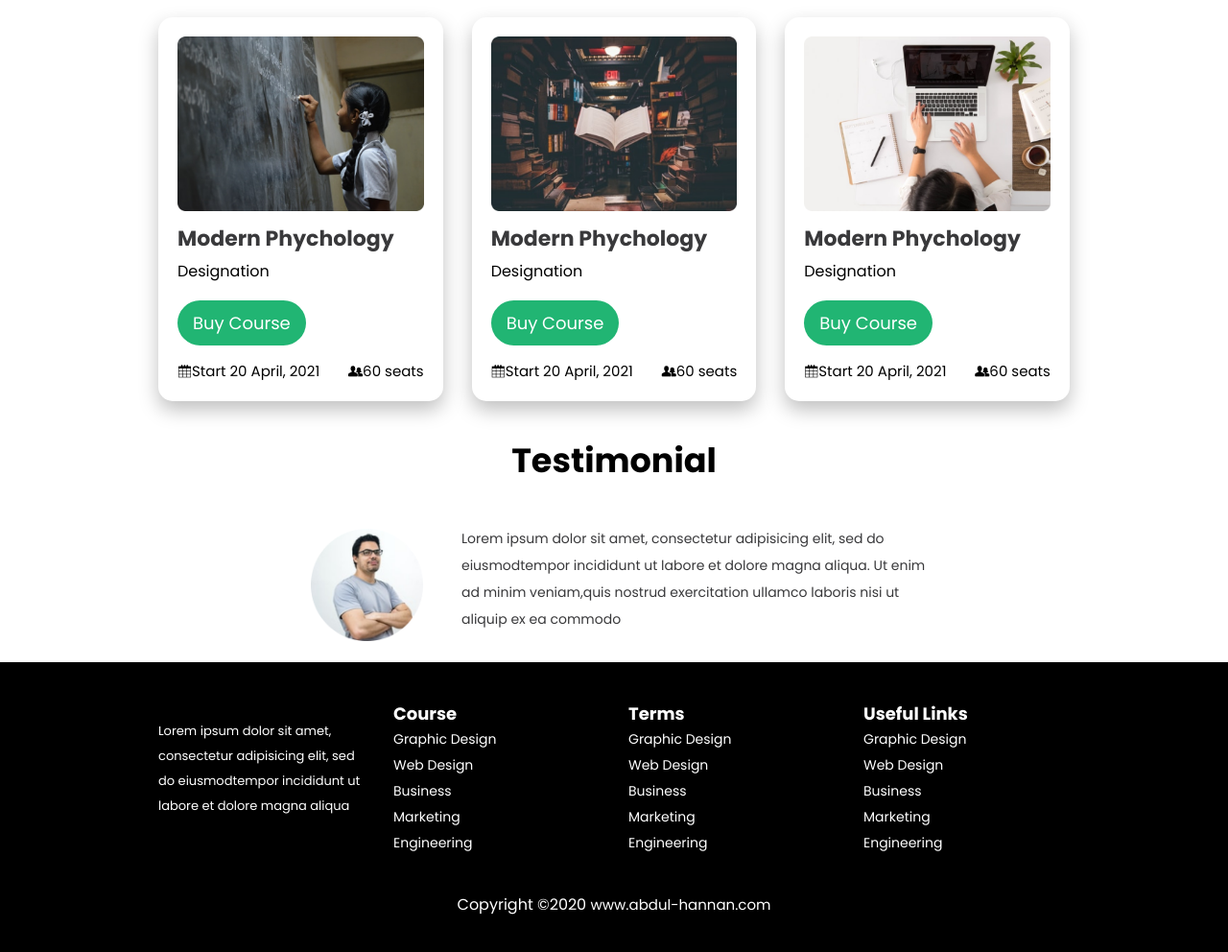
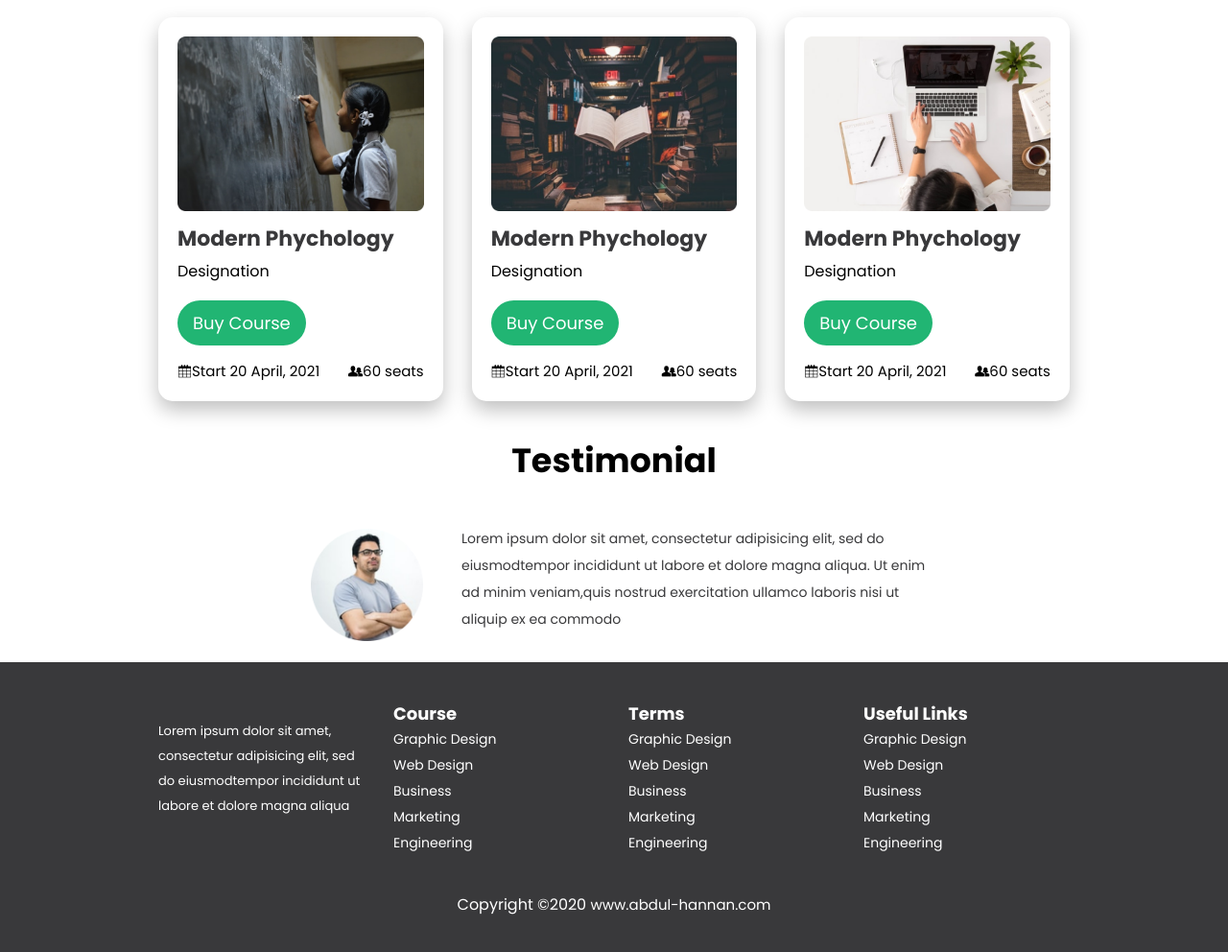
Before and after one commit to hannan-abdul/class-7, a plain HTML site: page index.html in a window 1280 px wide. Shown: the part 820-1812 px from the top of the page at 96% size. Drawn offline with Linux system fonts and the light colour scheme.

Commit message:
Update style.css

```diff
--- a/css/style.css
+++ b/css/style.css
@@ -187,7 +187,7 @@ p{
 
 
 footer{
-    background-color: #000000;
+    background-color: #39393B;
     padding: 25px 0;
 }
 footer p{
```
